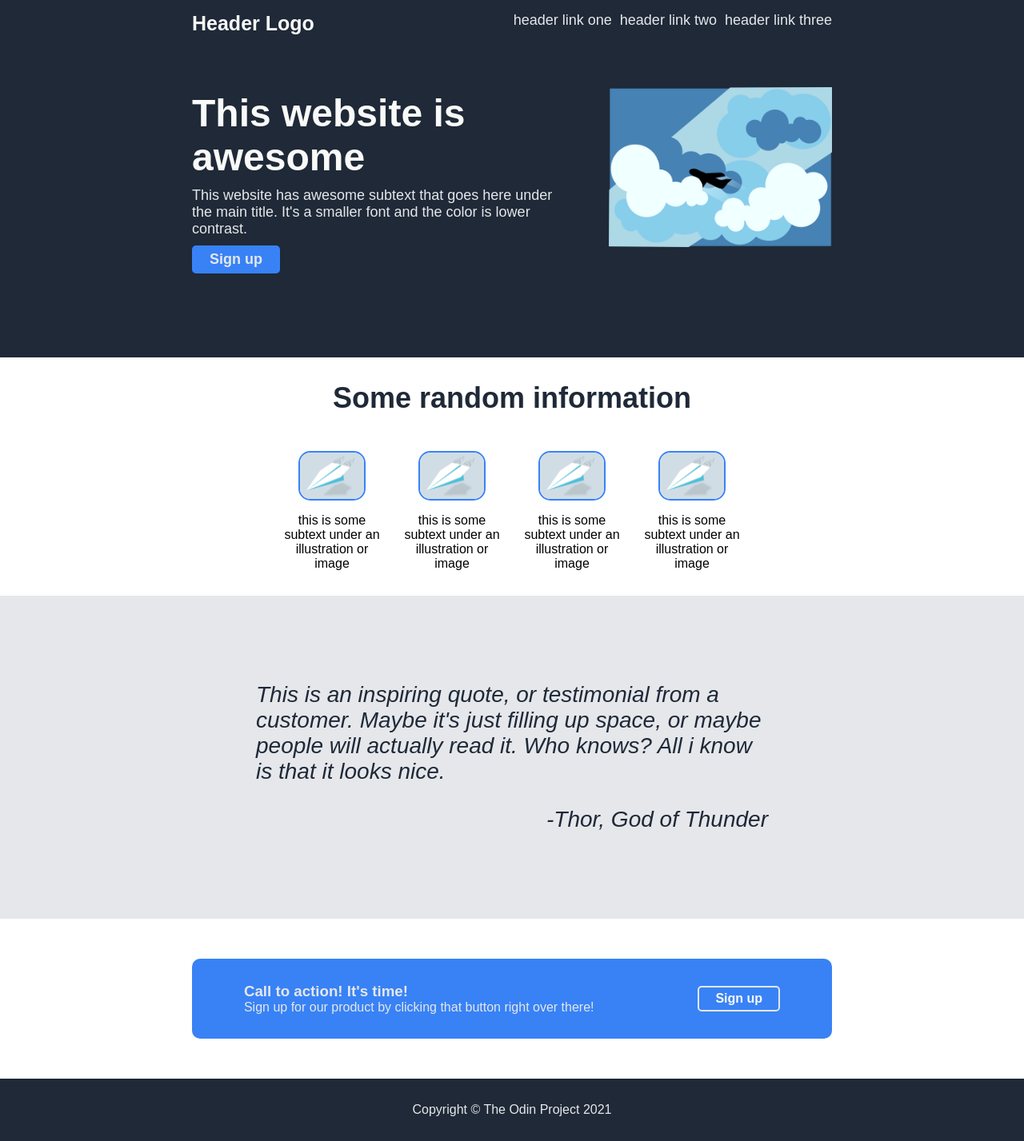
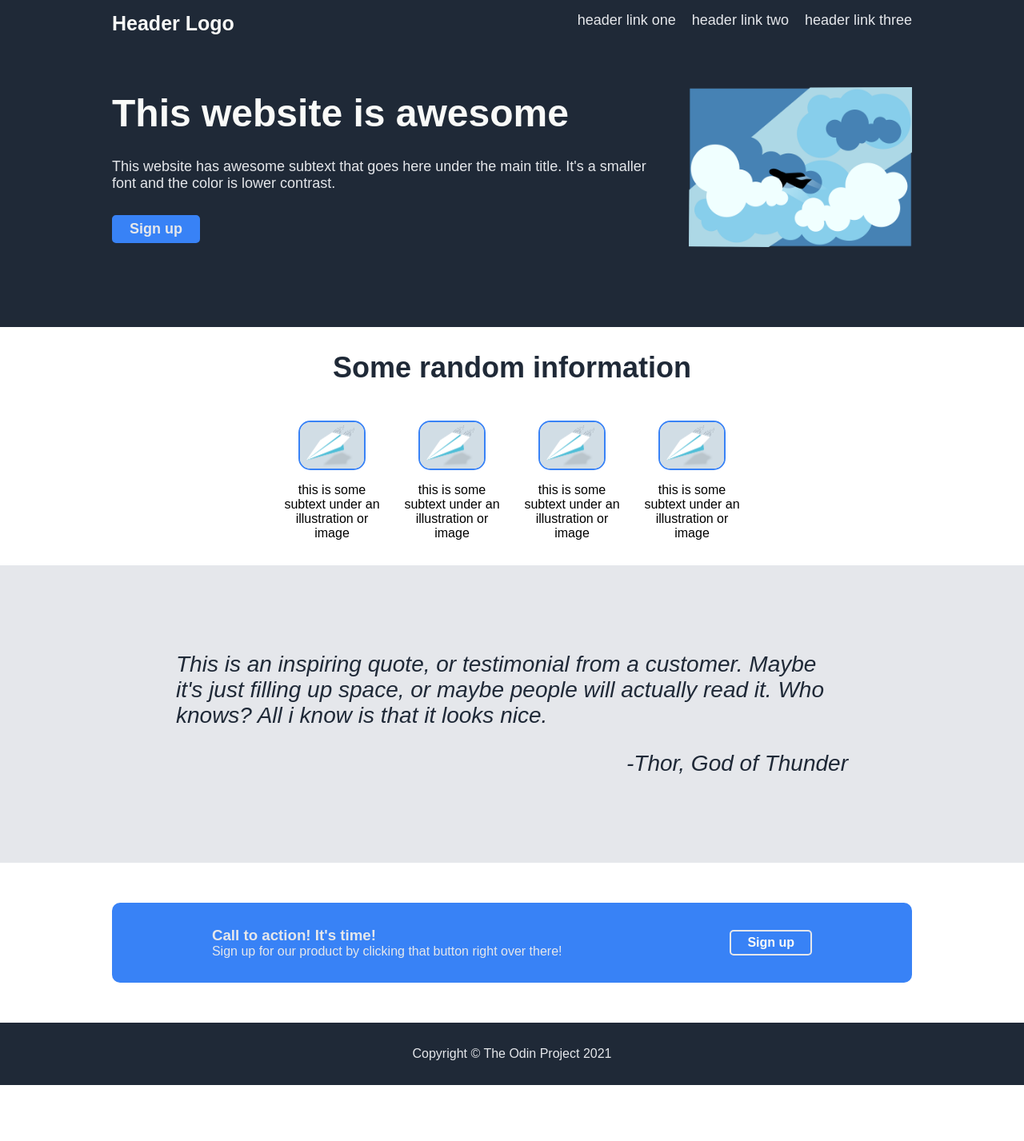
Before and after one commit to Hugepeppe/landing-page, a plain HTML site: page index.html in a window 1280 px wide. Shown: the whole page at 80% size. After the commit the page ends 1357 px from the top, so only its background shows below. Drawn offline with Linux system fonts and the light colour scheme.

Commit message:
fix action border

```diff
--- a/style.css
+++ b/style.css
@@ -1,6 +1,6 @@
 
 :root {
-    --width: 800px;
+    --width: 1000px;
 }
 
 body {
@@ -37,7 +37,7 @@ body {
     display: flex;
     font-size: 18px;
     color: #e5e7eb;
-    gap: 10px;
+    gap: 20px;
     font-weight: 100;
 }
 
@@ -61,6 +61,7 @@ body {
     display: flex;
     flex-direction: column;
     margin-right: 50px;
+    justify-content: space-between;
 
 }
 
@@ -92,6 +93,12 @@ button {
     border-style: solid;
     padding: 5px 20px;
     width: fit-content;
+
+}
+
+.header-text > button {
+   display: flex;
+
 
 
 }
@@ -185,7 +192,8 @@ img {
     justify-content: space-around;
     align-items: center;
     max-width: var(--width);
-
+    padding: 0px 20px;
+    box-sizing: border-box;
 }
 
 .action-text {
```
